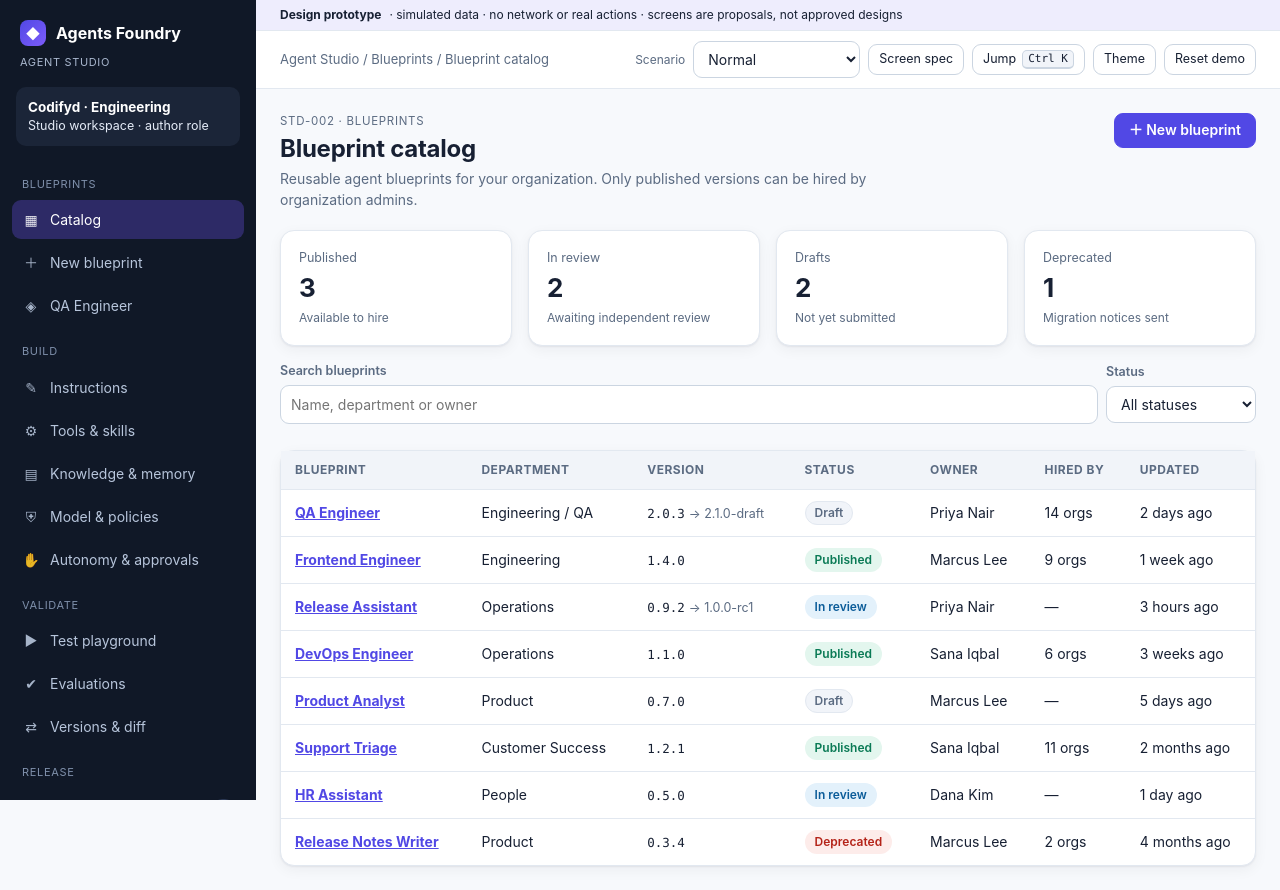
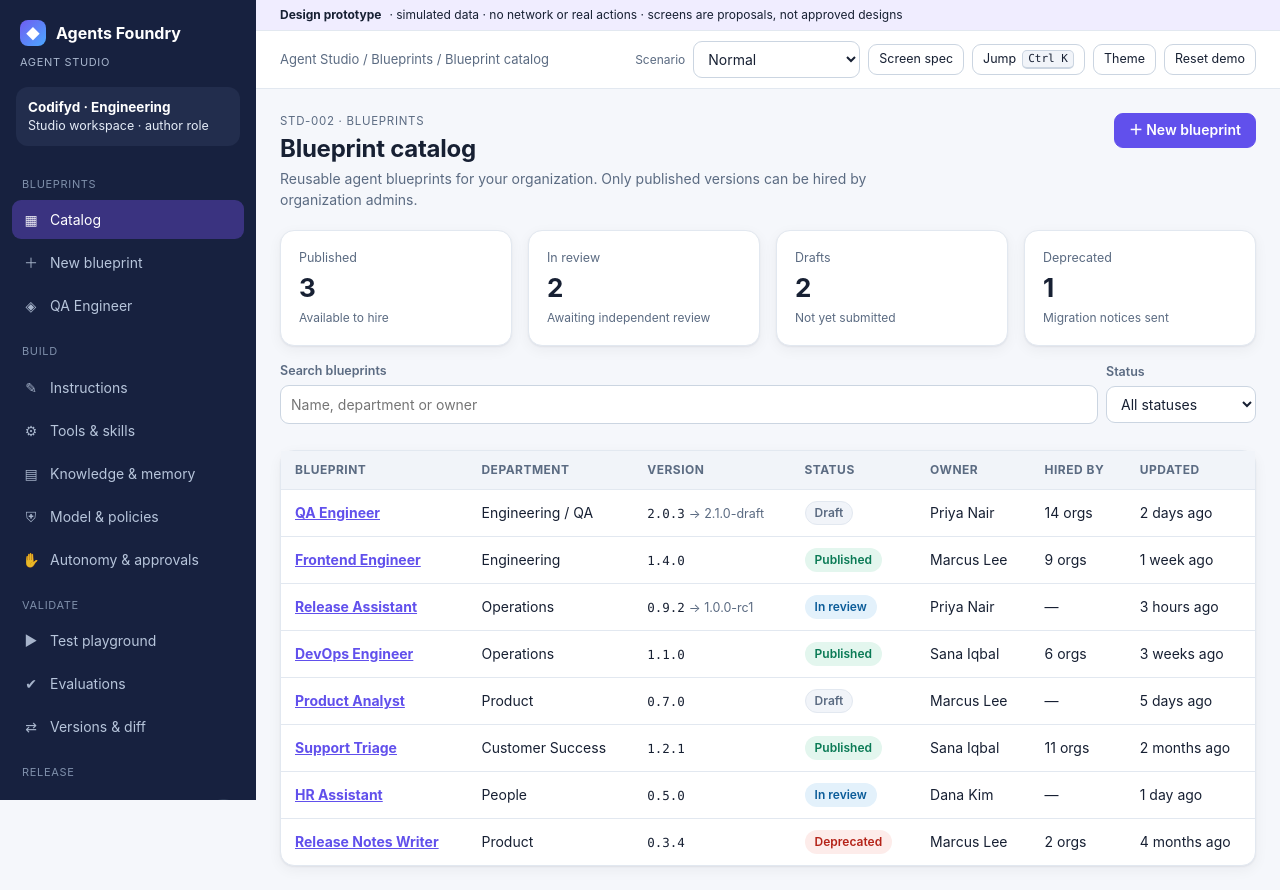
Before and after one commit to Agents-Foundry/prototypes, a plain HTML site: page agent-studio/app/index.html in a window 1280 px wide. Drawn offline with Linux system fonts and the light colour scheme.

Commit message:
design: re-token design system to shipped look (phase 1)
Navy rail, violet accent, 12px card radius, brand gradient per docs/screen-change-plan.md section 7b. Dark mode and contrast tokens kept.

Co-Authored-By: Claude Sonnet 5.5 <noreply@anthropic.com>

```diff
--- a/design-system/af.css
+++ b/design-system/af.css
@@ -1,10 +1,10 @@
 /* Agents Foundry design system — Direction C (proposal, review pending). No external fonts or network. */
 :root{
-  --canvas:#F7F9FC;--surface:#fff;--surface-2:#F1F4F9;--nav:#101827;--nav-2:#1B2538;--nav-text:#B7C5DB;--nav-active:#2D2A66;
-  --primary:#5148E5;--primary-ink:#fff;--accent:#7C5CFA;--primary-soft:#EEEDFD;
+  --canvas:#F5F7FB;--surface:#fff;--surface-2:#F1F4F9;--nav:#17213F;--nav-2:#222D4D;--nav-text:#B7C5DB;--nav-active:#3A3380;
+  --primary:#6150EC;--primary-ink:#fff;--accent:#7C5CFF;--primary-soft:#F0EDFF;
   --success:#0A7A55;--success-ink:#fff;--danger-ink:#fff;--success-soft:#E3F6EE;--warn:#8A4B05;--warn-soft:#FEF3DC;--danger:#B42318;--danger-soft:#FDECEA;--info:#0B5C99;--info-soft:#E3F1FB;
   --text:#172033;--muted:#5B6B82;--border:#E2E8F0;--border-strong:#CBD5E1;--focus:#7C5CFA;
-  --r1:10px;--r2:14px;--r3:18px;--s1:4px;--s2:8px;--s3:12px;--s4:16px;--s5:24px;--s6:32px;
+  --r1:12px;--r2:14px;--r3:18px;--s1:4px;--s2:8px;--s3:12px;--s4:16px;--s5:24px;--s6:32px;
   --shadow:0 1px 2px rgba(16,24,39,.06),0 4px 14px rgba(16,24,39,.05);
   --font:Inter,"Segoe UI",system-ui,-apple-system,Roboto,Arial,sans-serif;--mono:ui-monospace,SFMono-Regular,Consolas,Menlo,monospace;
   color-scheme:light;
@@ -32,7 +32,7 @@ code,.mono{font-family:var(--mono);font-size:12.5px}
 .app{display:grid;grid-template-columns:256px minmax(0,1fr);min-height:100vh}
 .rail{background:var(--nav);color:var(--nav-text);padding:16px 12px;position:sticky;top:0;height:100vh;overflow:auto;display:flex;flex-direction:column;gap:4px}
 .brand{display:flex;align-items:center;gap:10px;color:#fff;padding:4px 8px 2px;font-weight:700;font-size:16px}
-.brand .mark{width:26px;height:26px;border-radius:8px;background:linear-gradient(135deg,#5148E5,#7C5CFA);display:grid;place-items:center;font-size:14px}
+.brand .mark{width:26px;height:26px;border-radius:8px;background:linear-gradient(135deg,#6F5CF1,#4BA8FF);display:grid;place-items:center;font-size:14px}
 .surface-chip{margin:2px 8px 12px;font-size:11px;letter-spacing:.06em;text-transform:uppercase;color:#A9B7CE}
 .tenant{margin:0 4px 12px;padding:10px 12px;border-radius:var(--r1);background:var(--nav-2);color:#E4EBF7;font-size:12.5px}
 .tenant b{display:block;font-size:13.5px;color:#fff}
```
